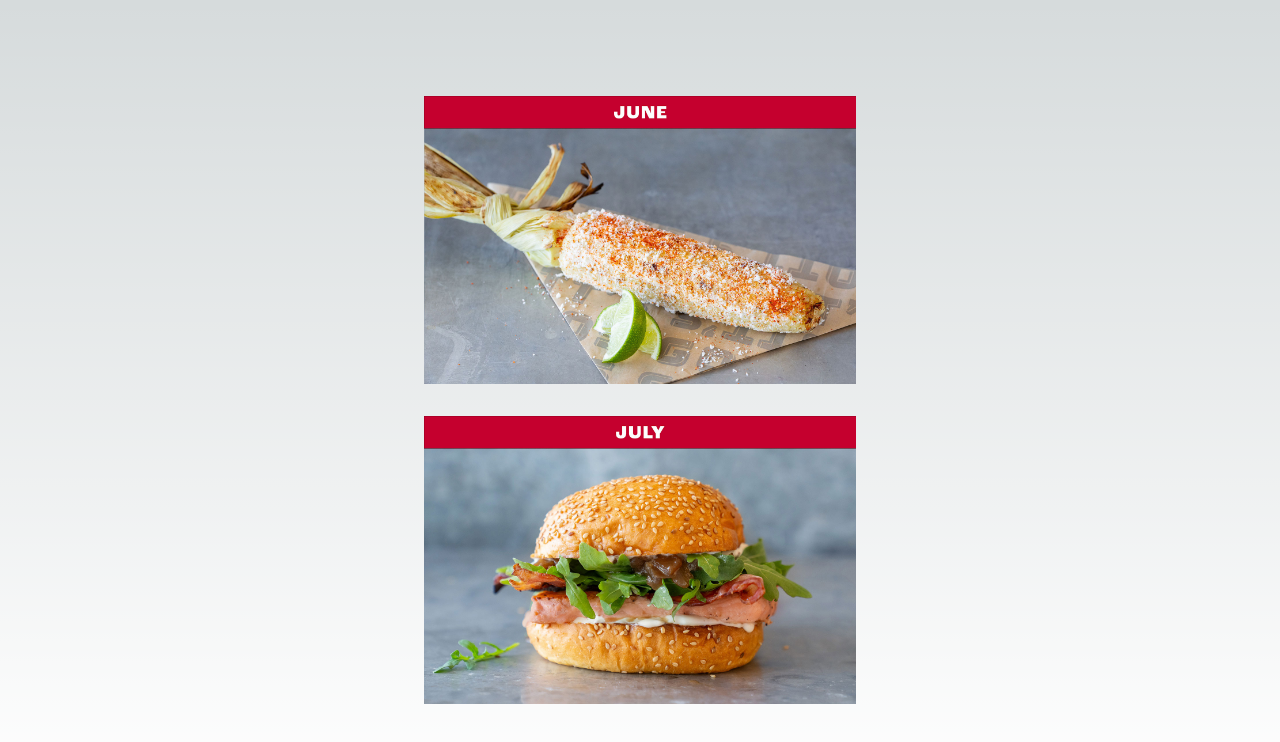
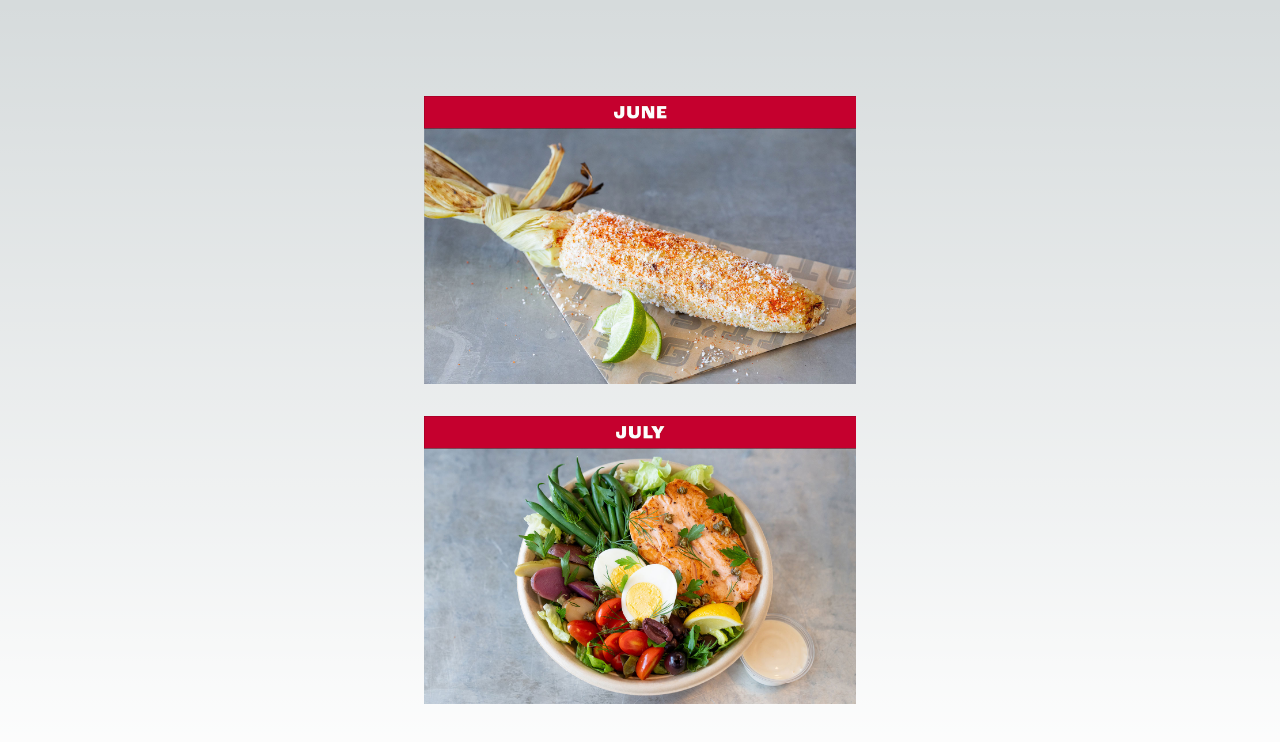
Before and after one commit to mirainc/image-cache-test-pages-router, a Next.js app: page / in a window 1280 px wide. Shown: the top 742 px of the page. Built offline with nearby package versions, Linux system fonts and the light colour scheme.

Commit message:
New images

```diff
--- a/pages/_app.tsx
+++ b/pages/_app.tsx
@@ -3,7 +3,7 @@ import type { AppProps } from "next/app";
 import { useRouter } from "next/router";
 import { useEffect } from "react";
 import image3 from "../public/image3.jpg";
-import image4 from "../public/image4.jpg";
+import image7 from "../public/image7.jpg";
 
 export default function App({ Component, pageProps }: AppProps) {
   const router = useRouter();
@@ -23,7 +23,7 @@ export default function App({ Component, pageProps }: AppProps) {
       ></div>
       <div
         className="flex-1 w-full bg-contain bg-center bg-no-repeat"
-        style={{ backgroundImage: `url(${image4.src})` }}
+        style={{ backgroundImage: `url(${image7.src})` }}
       ></div>
     </main>
   );
```
Also changed, not shown: public/image6.jpg (renamed from public/image4.jpg), public/image7.jpg (renamed from public/image1.jpg).
